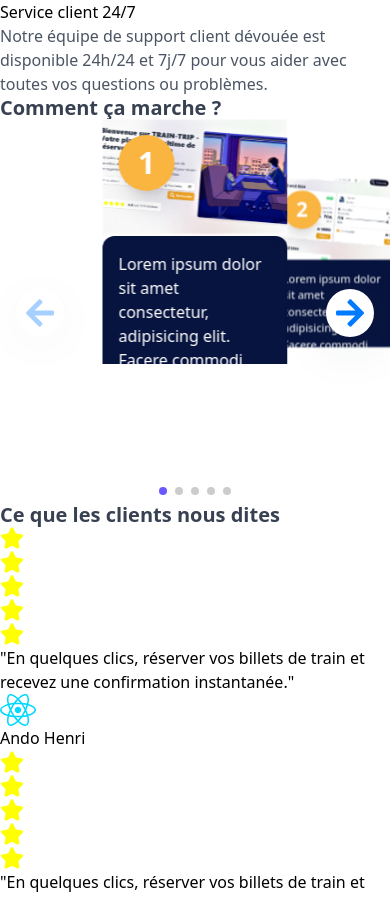
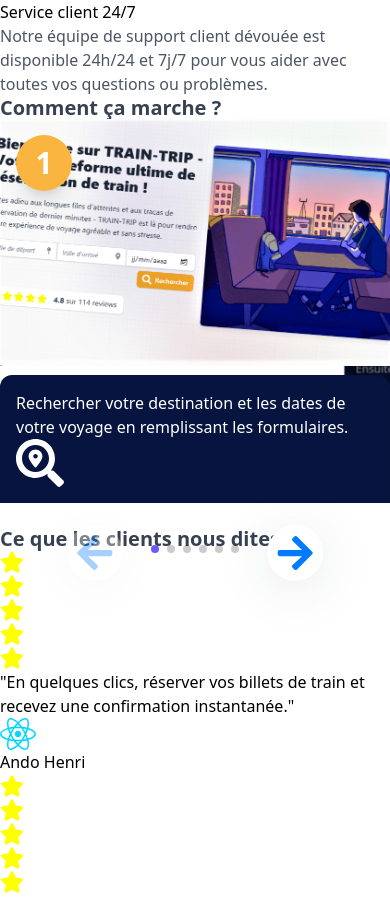
Before and after one commit to Andohenri/Reservation_management, a React (Vite) app in the folder client/: page / in a window 390 px wide. Shown: the part 1848-2746 px from the top of the page. Built offline with nearby package versions, Linux system fonts and the light colour scheme.

Commit message:
IU reservation finished and the step to follow

```diff
--- a/client/src/App.css
+++ b/client/src/App.css
@@ -1,27 +1,14 @@
+swiper-container {
+    width: 100%;
+    height: 24rem;
+}
+
+swiper-slide {
+    width: 50%;
+}
+
 html {
     scroll-behavior: smooth;
-}
-
-.scrollbar-hidden::-webkit-scrollbar {
-    display: none;
-}
-
-::-webkit-scrollbar {
-    width: 0.8rem;
-}
-
-::-webkit-scrollbar-thumb {
-    border-radius: 0.2rem;
-    background: #797979;
-    transition: all 0.5s ease-in-out;
-}
-
-::-webkit-scrollbar-thumb:hover {
-    background: #222224;
-}
-
-::-webkit-scrollbar-track {
-    background: #d3cfcf;
 }
 
 :root {
@@ -30,79 +17,70 @@
     --bg: #f5f5f5;
 }
 
-.swiper_container {
-    height: 24rem;
+.slider-controler {
+    position: relative;
+    bottom: -2rem;
+    display: flex;
+    align-items: center;
+    justify-content: center;
 }
 
-/* .swiper-slide {
-    height: 35rem !important;
-    margin: auto !important;
-} */
-
-.swiper-button-prev {
-    left: 1rem !important;
+.slider-controler .swiper-button-next {
+    left: 62% !important;
+    transform: translateX(-58%) !important;
+}
+.slider-controler .swiper-button-prev {
+    left: 38% !important;
+    transform: translateX(-58%) !important;
 }
 
-.swiper-button-next {
-    right: 1rem !important;
-}
-
-@media (min-width: 425px) {
-    .swiper-button-prev {
-        left: 8rem !important;
-    }
-
-    .swiper-button-next {
-        right: 8rem !important;
+@media (max-width: 990px) {
+    .slider-controler .swiper-button-next {
+        left: 70% !important;
+        transform: translateX(-70%) !important;
     }
 }
 
-@media (min-width: 768px) {
-    .swiper_container {
-        height: 30rem;
-    }
-
-    .swiper-button-prev {
-        left: 24rem !important;
-    }
-
-    .swiper-button-next {
-        right: 24rem !important;
+@media (max-width: 450px) {
+    .slider-controler .swiper-button-next {
+        left: 80% !important;
+        transform: translateX(-80%) !important;
     }
 }
 
-.swiper-slide-shadow-left,
-.swiper-slide-shadow-right {
-    display: none;
+@media (max-width: 990px) {
+    .slider-controler .swiper-button-prev {
+        left: 30% !important;
+        transform: translateX(-30%) !important;
+    }
 }
 
-.slider-controler {
-    display: flex !important;
-    justify-content: space-around !important;
-    align-items: center !important;
+@media (max-width: 450px) {
+    .slider-controler .swiper-button-prev {
+        left: 20% !important;
+        transform: translateX(-20%) !important;
+    }
 }
 
 .slider-controler .slider-arrow {
     background: var(--white);
-    width: 3rem;
-    height: 3rem;
+    width: 3.5rem;
+    height: 3.5rem;
     border-radius: 50%;
     padding: 0.5rem;
+    transform: translateX(-42%);
     filter: drop-shadow(0px 8px 24px rgba(18, 28, 53, 0.1));
-}
-
-.swiper-pagination {
-    position: absolute;
-    display: flex;
-    justify-content: center;
-    align-items: center;
 }
 
 .slider-controler .slider-arrow::after {
     content: '';
 }
 
-
+.swiper-pagination {
+    position: relative !important;
+    width: 10rem !important;
+    bottom: 0 !important;
+}
 
 .swiper-pagination .swiper-pagination-bullet {
     filter: drop-shadow(0px 8px 24px rgba(18, 28, 53, 0.1));
@@ -110,6 +88,10 @@
 
 .swiper-pagination .swiper-pagination-bullet-active {
     background: var(--primary);
+}
+.swiper-slide-active .visible_desc{
+    bottom: 0;
+    transition: all ease-in .5s;
 }
 
 .modal {
--- a/client/src/index.css
+++ b/client/src/index.css
@@ -77,6 +77,9 @@
 .text{
    @apply text-base lg:text-lg text-gray-600 sm:text-xl
 }
+.text_white{
+   @apply text-base lg:text-lg text-white sm:text-xl
+}
 .desc {
    @apply text-base lg:text-lg text-gray-600 sm:text-xl max-w-2xl;
 }
@@ -119,10 +122,3 @@
 .step_desc{
    @apply absolute w-full h-1/3 bg-[#07143F] text-white p-4 shadow-inner transition-all rounded-t-xl;
 }
-
-.swiper-container {
-   @apply relative w-full py-2
-}
-.swiper-slide {
-   @apply relative w-5 h-[42rem]
-}
--- a/client/src/pages/Home.jsx
+++ b/client/src/pages/Home.jsx
@@ -1,7 +1,7 @@
 import React, { useState } from 'react'
-import { FaArrowLeft, FaArrowRight, FaMapMarkerAlt, FaMapPin, FaSearch,  FaSearchLocation, FaStar } from 'react-icons/fa'
+import { FaArrowLeft, FaArrowRight, FaMapMarkerAlt, FaMapPin, FaSearch, FaSearchLocation, FaStar } from 'react-icons/fa'
 import { Ri24HoursLine, RiMenuSearchFill, RiSecurePaymentLine, RiTimeLine } from 'react-icons/ri'
-import { MdAdsClick,  MdOutlinePartyMode,  MdOutlinePayments, MdShoppingCartCheckout } from 'react-icons/md'
+import { MdAdsClick, MdOutlinePartyMode, MdOutlinePayments, MdShoppingCartCheckout } from 'react-icons/md'
 import Banner from '../assets/banner.jpeg'
 import Img1 from '../assets/train1.png'
 import step1 from '../assets/1.png'
@@ -11,10 +11,14 @@
 import react from '../assets/react.svg'
 import { setSearchQuery } from '../redux/features/trip/tripSlice'
 import { useDispatch } from 'react-redux'
-import { useNavigate } from 'react-router-dom';
+import { Link, useNavigate } from 'react-router-dom';
 
 import { Swiper, SwiperSlide } from 'swiper/react'
 import 'swiper/css/bundle';
+import 'swiper/css';
+import 'swiper/css/navigation';
+import 'swiper/css/pagination';
+import 'swiper/css/effect-coverflow';
 
 import { register } from 'swiper/element/bundle'
 register()
@@ -141,106 +145,103 @@
       </section>
       <section className='p-6'>
         <h1 className='head_text mb-6'>Comment ça marche ?</h1>
-        <div className='py-6 flex justify-center'>
-          <Swiper
-            effect={'coverflow'}
-            grabCursor={true}
-            spaceBetween={20}
-            centeredSlides={true}
-            slidesPerView={2}
-            coverflowEffect={{
-              rotate: 0,
-              stretch: 0,
-              depth: 100,
-              modifier: 5,
-              slideShadows: true
-            }}
-            pagination={{ el: '.swiper-pagination', clickable: true }}
-            navigation={{
-              nextEl: '.swiper-button-next',
-              prevEl: '.swiper-button-prev',
-              clickable: true,
-            }}
-            className="swiper_container"
+        <div className='py-6 relative'>
+          <swiper-container
+            navigation="true"
+            navigation-clickable="true"
+            navigation-next-el=".swiper-button-next"
+            navigation-prev-el=".swiper-button-prev"
+            pagination="true"
+            pagination-el=".swiper-pagination"
+            pagination-clickable="true"
+            space-between="20"
+            centered-slides="true"
+            slides-per-view="1"
+            effect="coverflow"
+            coverflow-effect-rotate="0"
+            coverflow-effect-stretch="0"
+            coverflow-effect-depth="100"
+            coverflow-effect-modifier="5"
+            breakpoints={
+              JSON.stringify({
+                640: {
+                  spaceBetween: 20,
+                  slidesPerView: 'auto'
+                }
+              })
+            }
+
           >
-            <SwiperSlide>
-              {({ isActive }) => (
-                <div className={`shadow-lg relative overflow-hidden ${isActive && 'border'}`}>
+            <swiper-slide>
+              <div className='shadow-lg relative overflow-hidden rounded-lg'>
                 <span className='step'>1</span>
                 <img src={step1} alt="profile" className='h-[24rem] object-cover' />
-                  <div className={`step_desc flex gap-4 items-center ${isActive ? 'bottom-0' : '-bottom-full'}`}>
-                    <p>Lorem ipsum dolor sit amet consectetur, adipisicing elit. Facere commodi vitae quam! Quidem pariatur asperiores dignissimosiet.</p>
+                <div className='step_desc flex gap-4 items-center -bottom-full visible_desc'>
+                  <p className='text_white'>Rechercher votre destination et les dates de votre voyage en remplissant les formulaires.</p>
                   <span className='bg-white/10 rounded-lg p-4'><FaSearchLocation size={48} /></span>
                 </div>
               </div>
-              )}
-            </SwiperSlide>
-            <SwiperSlide>
-              {({ isActive }) => (
-                <div className={`shadow-lg relative overflow-hidden ${isActive && 'border'}`}>
+            </swiper-slide>
+            <swiper-slide>
+              <div className='shadow-lg relative overflow-hidden rounded-lg'>
                 <span className='step'>2</span>
                 <img src={step2} alt="profile" className='h-[24rem] object-cover' />
-                  <div className={`step_desc flex gap-4 items-center ${isActive ? 'bottom-0' : '-bottom-full'}`}>
-                    <p>Lorem ipsum dolor sit amet consectetur, adipisicing elit. Facere commodi vitae quam! Quidem pariatur asperiores dignissimos, beatae.</p>
+                <div className='step_desc flex gap-4 items-center -bottom-full visible_desc'>
+                  <p className='text_white'>Ensuite, prenez le temps d'explorer les différents options de voyage disponibles et idéal pour vous.</p>
                   <span className='bg-white/10 rounded-lg p-4'><RiMenuSearchFill size={48} /></span>
                 </div>
               </div>
-              )}
-            </SwiperSlide>
-            <SwiperSlide>
-              {({ isActive }) => (
-                <div className={`shadow-lg relative overflow-hidden ${isActive && 'border'}`}>
+            </swiper-slide>
+            <swiper-slide>
+              <div className='shadow-lg relative overflow-hidden rounded-lg'>
                 <span className='step'>3</span>
                 <img src={step3} alt="profile" className='h-[24rem] object-cover' />
-                  <div className={`step_desc flex gap-4 items-center ${isActive ? 'bottom-0' : '-bottom-full'}`}>
-                    <p>Lorem ipsum dolor sit amet consectetur, adipisicing elit. Facere commodi vitae quam! Quidem pariatur asperiores dignissimos, beatae.</p>
+                <div className='step_desc flex gap-4 items-center -bottom-full visible_desc'>
+                  <p className='text_white'>Une fois que vous avez trouvé le voyage , il vous suffit d'inclure le nombre de place que vous souhaiteriez réserver et placer la réservation.</p>
                   <span className='bg-white/10 rounded-lg p-4'><MdShoppingCartCheckout size={48} /></span>
                 </div>
               </div>
-              )}
-            </SwiperSlide>
-            <SwiperSlide>
-              {({ isActive }) => (
-                <div className={`shadow-lg relative overflow-hidden ${isActive && 'border'}`}>
+            </swiper-slide>
+            <swiper-slide>
+              <div className='shadow-lg relative overflow-hidden rounded-lg'>
                 <span className='step'>4</span>
                 <img src={step4} alt="profile" className='h-[24rem] object-cover' />
-                  <div className={`step_desc flex gap-4 items-center ${isActive ? 'bottom-0' : '-bottom-full'}`}>
-                    <p>Lorem ipsum dolor sit amet consectetur, adipisicing elit. Facere commodi vitae quam! Quidem pariatur asperiores dignissimos, beatae.</p>
+                <div className='step_desc flex gap-4 items-center -bottom-full visible_desc'>
+                  <p className='text_white'>C'est presque fini! Effectuer le paiement de votre réservation en toute sécurité grâce à notre système de paiement sécurisé.</p>
                   <span className='bg-white/10 rounded-lg p-4'><MdOutlinePayments size={48} /></span>
                 </div>
               </div>
-              )}
-            </SwiperSlide>
-            <SwiperSlide>
-              {({ isActive }) => (
-                <div className={`shadow-lg relative overflow-hidden ${isActive && 'border'}`}>
+            </swiper-slide>
+            <swiper-slide>
+              <div className='shadow-lg relative overflow-hidden border rounded-lg'>
                 <span className='step'>5</span>
                 <img src={Img1} alt="profile" className='h-[24rem] object-cover' />
-                  <div className={`step_desc flex gap-4 items-center ${isActive ? 'bottom-0' : '-bottom-full'}`}>
-                    <p>Lorem ipsum dolor sit amet consectetur, adipisicing elit. Facere commodi vitae quam! Quidem pariatur asperiores dignissimos, beatae.</p>
+                <div className='step_desc flex gap-4 items-center -bottom-full visible_desc'>
+                  <p>Enfin, une fois votre paiement confirmé, vous recevrez votre ticket par e-mail. Vous pouvez également le télécharger et l'imprimer. N'oubliez pas de le présenter lors du voyage</p>
                   <span className='bg-white/10 rounded-lg p-4'><MdOutlinePartyMode size={48} /></span>
                 </div>
               </div>
-              )}
-            </SwiperSlide>
-            <div className="slider-controler relative bottom-8 flex items-center justify-between">
+            </swiper-slide>
+            <swiper-slide>
+              <div className='shadow-lg h-[24rem] px-10 flex gap-4 flex-col justify-center items-center bg-white relative overflow-hidden border rounded-lg'>
+                <span className='step'>6</span>
+                <p className='text-base lg:text-lg text-gray-600 xl:text-xl'>Pour toute question relative à ce processus, n'hesiter pas à <Link className='underline text-indigo-500' to='/contact'>nous contacter</Link></p>
+                <p className='font-bold text-2xl'>OU</p>
+                <button onClick={() => navigate('/trip')} className='btn_primary uppercase'>Réservez dès maintenant <FaArrowRight className='ml-2' /></button>
+              </div>
+            </swiper-slide>
+          </swiper-container>
+          <div className='slider-controler'>
             <div className="swiper-button-prev slider-arrow ">
               <FaArrowLeft size={24} className='text-indigo-500' />
             </div>
             <div className="swiper-button-next slider-arrow">
               <FaArrowRight size={24} className='text-indigo-500' />
             </div>
-              <div className="swiper-pagination relative text-center"></div>
+            <div className="swiper-pagination"></div>
           </div>
-          </Swiper>
         </div>
       </section>
-      {/* <section>
-        <h1 className='text-2xl font-bold mb-4'>Selection des trains</h1>
-        <p>
-          Presentation des different types des trains disponible a la reservation - Possibilite de filtrer les trains par destinations, horaires, etc.
-        </p>
-      </section> */}
       <section className='p-6'>
         <h1 className='head_text mb-6'>Ce que les clients nous dites</h1>
         <div className='grid gap-4 sm:grid-cols-3'>
--- a/client/src/pages/ReservationManagement.jsx
+++ b/client/src/pages/ReservationManagement.jsx
@@ -23,7 +23,7 @@
     }
   }
   const handlePay = async (id, reservationId) => {
-    navigate(`/trip/${id}?step=3&id=${reservationId}&skip=false`);
+    navigate(`/trip/${id}?step=4&id=${reservationId}&skip=false`);
   }
   return (
     <section className='max-w-6xl mx-auto px-4 py-6'>
@@ -48,8 +48,8 @@
               {reservations?.map(reservation => (
                 <tr key={reservation._id}>
                   <td className="px-6 py-3"><span>{subtract(0, reservation?.createdAt).format('DD/MM/YYYY HH:mm')}</span></td>
-                  <td className="px-6 py-3"><span className='block'>{reservation?.trip?.origin}</span> le <span>{subtract(3, reservation?.trip?.departure_date).format("LLL")}</span></td>
-                  <td className="px-6 py-3"><span className='block'>{reservation?.trip?.destination}</span> le <span>{subtract(3, reservation?.trip?.arrival_date).format("LLL")}</span></td>
+                  <td className="px-6 py-3"><span className='block'>{reservation?.trip?.origin}</span> le <span>{subtract(0, reservation?.trip?.departure_date).format("LLL")}</span></td>
+                  <td className="px-6 py-3"><span className='block'>{reservation?.trip?.destination}</span> le <span>{subtract(0, reservation?.trip?.arrival_date).format("LLL")}</span></td>
                   <td className="px-6 py-3">{reservation?.nbrTickets}</td>
                   <td className="px-6 py-3">Ar {reservation?.totalPrice}</td>
                   <td className="px-6 py-3">{reservation?.isPaid ? <span className='bg-green-500 py-1 px-4 rounded text-white uppercase font-bold'>Completé</span> : <span className='bg-cyan-500 py-1 px-4 rounded text-white uppercase font-bold whitespace-nowrap'>En attente</span>}</td>
```
Also changed, not shown: client/src/pages/TripDetails.jsx (+29 -16 lines), client/src/assets/bravo.jpg (added). Lines whose indentation alone changed are shown as unchanged.
